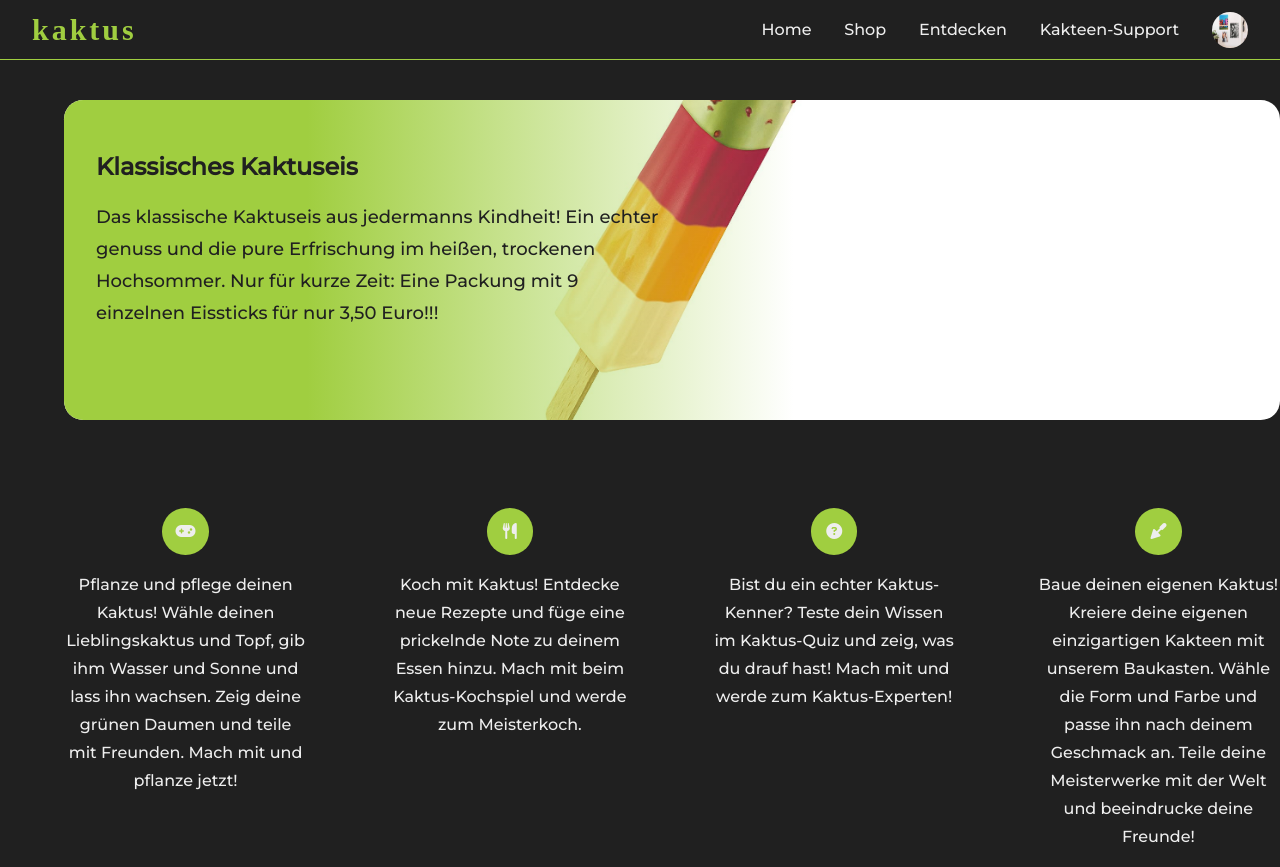
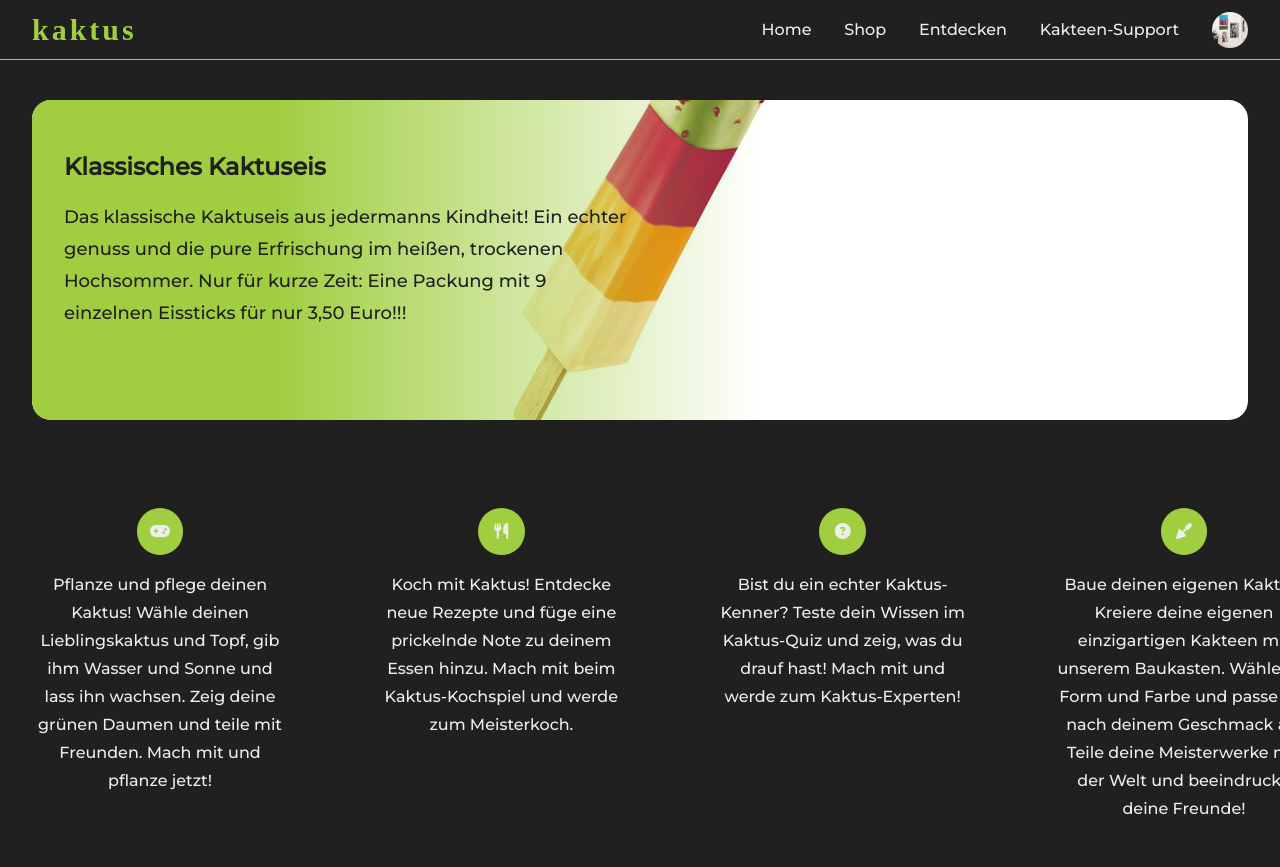
Before and after one commit to czett/kaktus, a Flask app: page / in a window 1280 px wide. After the commit the page ends 815 px from the top, so only its background shows below. Run offline with Flask 3, Linux system fonts and the light colour scheme; some libraries are stand-ins or nearby versions; some web fonts are replaced.

Commit message:
halli hallo

```diff
--- a/Kakteen/flask_backend/static/style.css
+++ b/Kakteen/flask_backend/static/style.css
@@ -75,11 +75,11 @@ body, html{
 /* Cycler */
 
 .cycler{
-	width: 100vw;
+	width: 100%;
 	height: 50vh;
     box-sizing: border-box;
 	position: relative;
-    padding: var(--lrpad);
+    padding: var(--lrpad) 0;
 }
 
 .card{
@@ -150,8 +150,6 @@ button{
     animation-delay: 0ms;
 }
 
-
-
 .card-s{
 	width: calc(100vw - 2 * var(--lrpad));
 	height: 40vh;
@@ -176,11 +174,6 @@ button{
 
     /* v.d. ende */
 }
-
-
-
-
-
 
 .card-s:hover{
     filter: brightness(1.15);
@@ -267,7 +260,6 @@ button{
 .overview{
     width: 100vw;
     box-sizing: border-box;
-    padding: 0px var(--lrpad);
     margin-top: calc(1.5 * var(--lrpad));
 }
 
```
